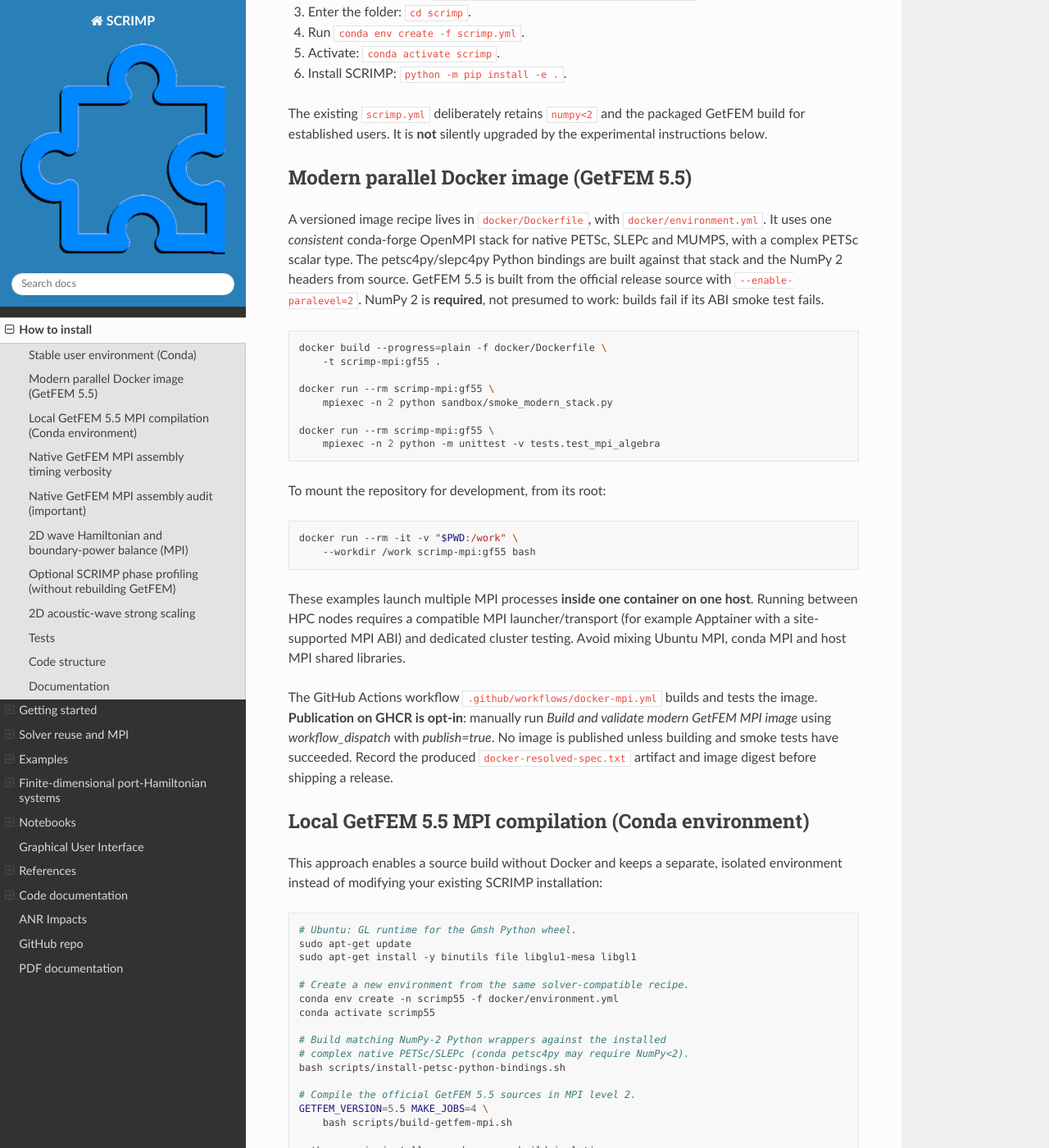
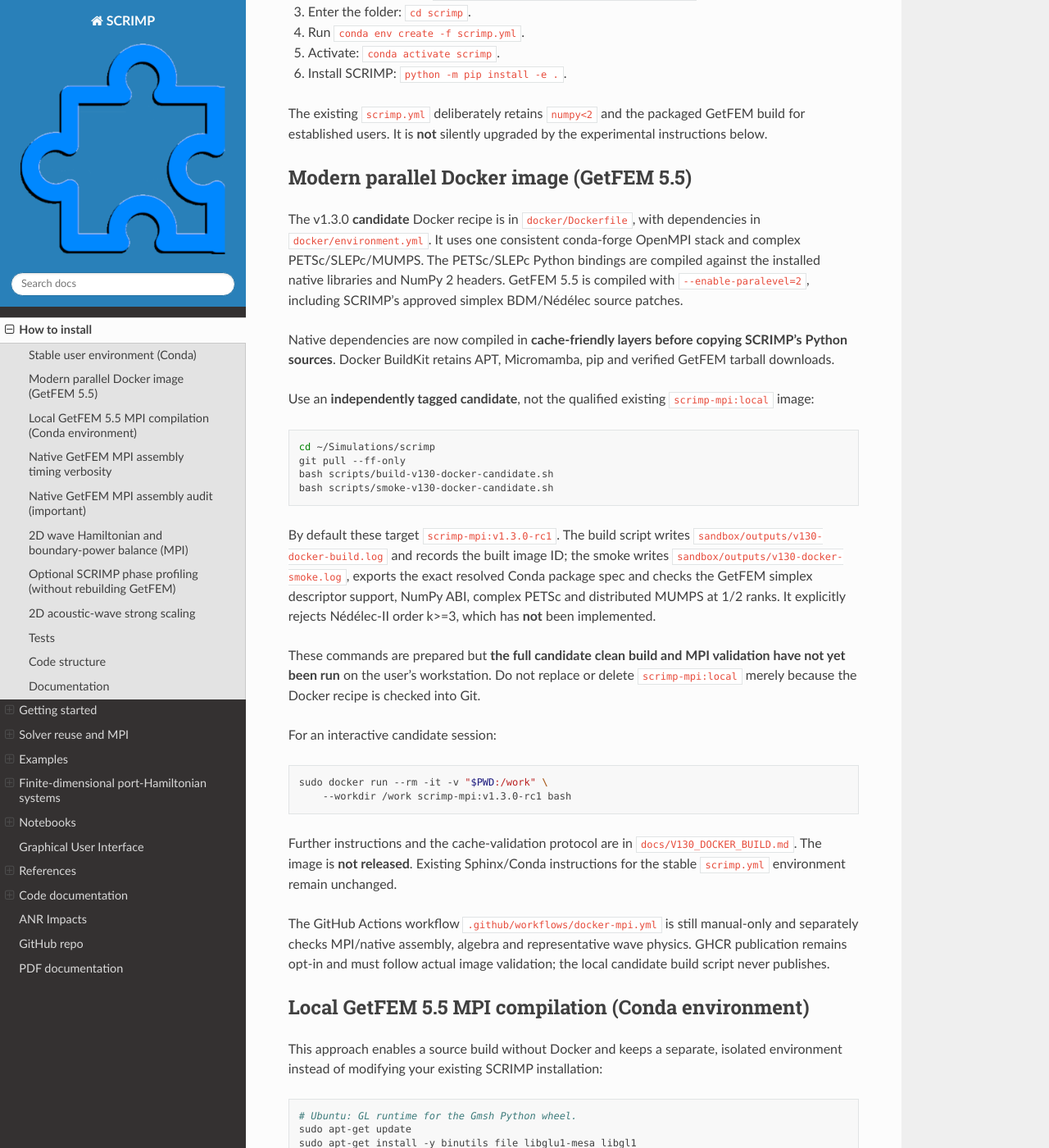
Before and after one commit to g-haine/scrimp, a Sphinx documentation site: the page built from docs/source/install.rst, in a window 1280 px wide and 1400 px high, scrolled down 382 px. Shown: the whole window at 82% size. Built offline with Sphinx 7.4.7 and the Read the Docs theme 3.1.0, drawn with Linux system fonts in a browser that asks for light colours.

Commit message:
docs(install): explain BuildKit v1.3 candidate scripts, safety and current validation status

```diff
--- a/docs/source/install.rst
+++ b/docs/source/install.rst
@@ -25,45 +25,59 @@ silently upgraded by the experimental instructions below.
 Modern parallel Docker image (GetFEM 5.5)
 -----------------------------------------
 
-A versioned image recipe lives in ``docker/Dockerfile``, with
-``docker/environment.yml``. It uses one *consistent* conda-forge
-OpenMPI stack for native PETSc, SLEPc and MUMPS, with a
-complex PETSc scalar type. The petsc4py/slepc4py Python bindings
-are built against that stack and the NumPy 2 headers from source. GetFEM 5.5 is built from the official
-release source with ``--enable-paralevel=2``. NumPy 2 is **required**,
-not presumed to work: builds fail if its ABI smoke test fails.
+The v1.3.0 **candidate** Docker recipe is in ``docker/Dockerfile``,
+with dependencies in ``docker/environment.yml``. It uses one
+consistent conda-forge OpenMPI stack and complex PETSc/SLEPc/MUMPS.
+The PETSc/SLEPc Python bindings are compiled against the installed
+native libraries and NumPy 2 headers. GetFEM 5.5 is compiled with
+``--enable-paralevel=2``, including SCRIMP's approved simplex
+BDM/Nédélec source patches.
+
+Native dependencies are now compiled in **cache-friendly layers
+before copying SCRIMP's Python sources**. Docker BuildKit retains
+APT, Micromamba, pip and verified GetFEM tarball downloads.
+
+Use an **independently tagged candidate**, not the qualified existing
+``scrimp-mpi:local`` image:
 
 .. code-block:: bash
 
-    docker build --progress=plain -f docker/Dockerfile \
-        -t scrimp-mpi:gf55 .
+    cd ~/Simulations/scrimp
+    git pull --ff-only
+    bash scripts/build-v130-docker-candidate.sh
+    bash scripts/smoke-v130-docker-candidate.sh
 
-    docker run --rm scrimp-mpi:gf55 \
-        mpiexec -n 2 python sandbox/smoke_modern_stack.py
+By default these target ``scrimp-mpi:v1.3.0-rc1``. The build script
+writes ``sandbox/outputs/v130-docker-build.log`` and records the
+built image ID; the smoke writes
+``sandbox/outputs/v130-docker-smoke.log``, exports the exact
+resolved Conda package spec and checks the GetFEM simplex descriptor
+support, NumPy ABI, complex PETSc and distributed MUMPS at 1/2 ranks.
+It explicitly rejects Nédélec-II order k>=3, which has **not**
+been implemented.
 
-    docker run --rm scrimp-mpi:gf55 \
-        mpiexec -n 2 python -m unittest -v tests.test_mpi_algebra
+These commands are prepared but **the full candidate clean build and
+MPI validation have not yet been run** on the user's workstation.
+Do not replace or delete ``scrimp-mpi:local`` merely because the
+Docker recipe is checked into Git.
 
-To mount the repository for development, from its root:
+For an interactive candidate session:
 
 .. code-block:: bash
 
-    docker run --rm -it -v "$PWD:/work" \
-        --workdir /work scrimp-mpi:gf55 bash
+    sudo docker run --rm -it -v "$PWD:/work" \
+        --workdir /work scrimp-mpi:v1.3.0-rc1 bash
 
-These examples launch multiple MPI processes **inside one container
-on one host**. Running between HPC nodes requires a compatible
-MPI launcher/transport (for example Apptainer with a site-supported
-MPI ABI) and dedicated cluster testing. Avoid mixing Ubuntu MPI,
-conda MPI and host MPI shared libraries.
+Further instructions and the cache-validation protocol are in
+``docs/V130_DOCKER_BUILD.md``. The image is **not released**.
+Existing Sphinx/Conda instructions for the stable ``scrimp.yml``
+environment remain unchanged.
 
 The GitHub Actions workflow ``.github/workflows/docker-mpi.yml``
-builds and tests the image. **Publication on GHCR is opt-in**:
-manually run `Build and validate modern GetFEM MPI image` using
-`workflow_dispatch` with `publish=true`. No image is published
-unless building and smoke tests have succeeded. Record the produced
-``docker-resolved-spec.txt`` artifact and image digest before
-shipping a release.
+is still manual-only and separately checks MPI/native assembly,
+algebra and representative wave physics. GHCR publication remains
+opt-in and must follow actual image validation; the local candidate
+build script never publishes.
 
 Local GetFEM 5.5 MPI compilation (Conda environment)
 ----------------------------------------------------
```
